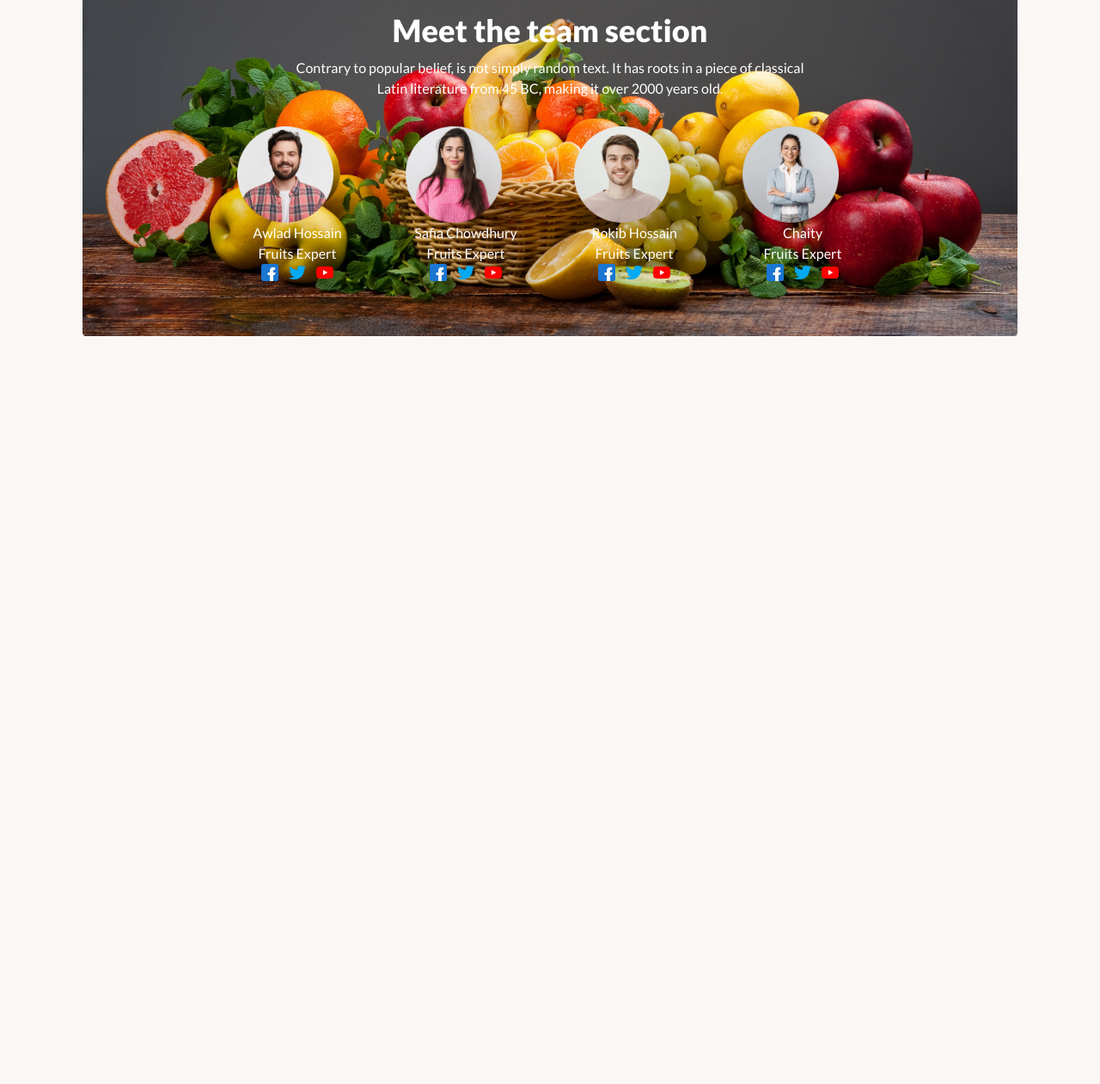
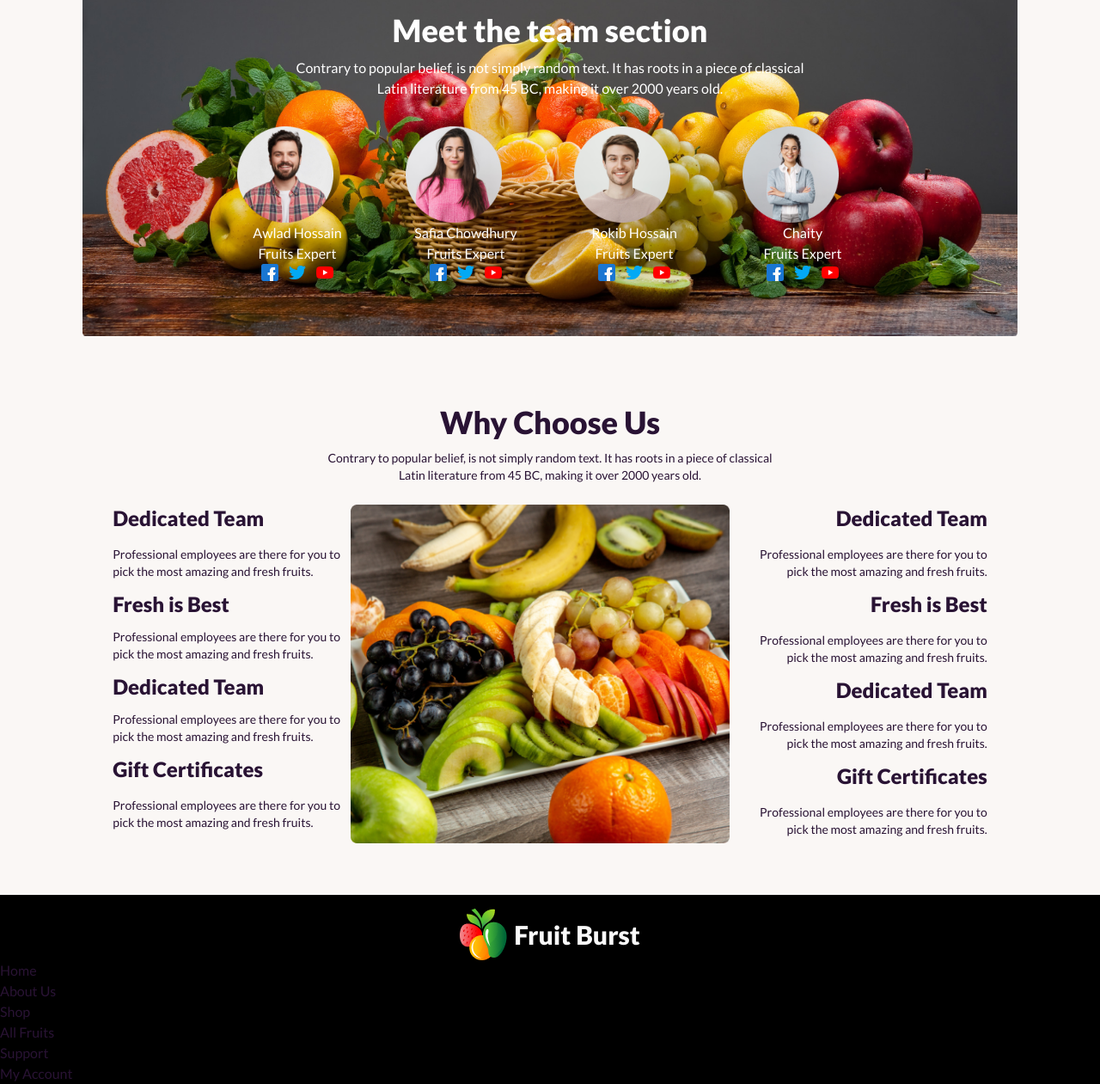
Before and after one commit to mariful999/assaigment-3, a plain HTML site: page index.html in a window 1280 px wide. Shown: the part 1370-2631 px from the top of the page at 86% size. Before the commit the page ends 1821 px from the top, so only its background shows below. Drawn offline with nearby package versions, Linux system fonts and the light colour scheme.

Commit message:
choose us scction

```diff
--- a/index.html
+++ b/index.html
@@ -229,18 +229,18 @@
   </body>
   <!-- Meet the team section -->
   <main class="max-w-screen-xl mx-auto px-8 md:px-16 lg:px-24 py-5 my-10">
-    <section class="bg-no-repeat bg-cover "
+    <section class="bg-no-repeat bg-cover sm:bg-cover"
     style="background-image: url(./images/banner1.png);">
       <div class="text-center text-white pt-16">
         <h1 class="p-3 text-4xl font-bold">Meet the team section</h1>
         <p class="pb-4"> Contrary to popular belief, is not simply random text. It has roots in a piece of classical <br> Latin literature from 45 BC, making it over 2000 years old.</p>
       </div>
-      <div class="text-white flex justify-center gap-14 pt-4">
+      <div class="text-white  md:flex justify-center gap-14 pt-4">
         <div class="text-center items-center">
-          <img class="w-[80%]" src="./images/member1.png" alt="" width="full">
+          <img class=" md:w-[80%] w-[50%]  " src="./images/member1.png" alt="" width="full">
           <h1>Awlad Hossain</h1>
           <p>Fruits Expert</p>
-          <div class="flex justify-center gap-3 pb-16">
+          <div class=" flex justify-center gap-3 pb-16">
             <a href=""><img class= "w-5" src="./images/facebook.png" alt=""></a>
             <a href=""><img class= "w-5" src="./images/twiter.png" alt=""></a>
             <a href=""><img class= "w-5" src="./images/youtube.png" alt=""></a>
@@ -248,17 +248,17 @@
 
         </div>
         <div class="text-center">
-          <img class="w-[80%]" src="./images/member2.png" alt="">
+          <img class="md:w-[80%] w-[50%]" src="./images/member2.png" alt="">
           <h1>Safia Chowdhury</h1>
           <p>Fruits Expert</p>
-          <div class="flex justify-center gap-3 pb-3">
+          <div class=" flex justify-center gap-3 pb-3">
             <a href=""><img class= "w-5" src="./images/facebook.png" alt=""></a>
             <a href=""><img class= "w-5" src="./images/twiter.png" alt=""></a>
             <a href=""><img class= "w-5" src="./images/youtube.png" alt=""></a>
           </div>
         </div>
         <div class="text-center">
-          <img class="w-[80%]" src="./images/member3.png" alt="">
+          <img class="md:w-[80%] w-[50%]" src="./images/member3.png" alt="">
           <h1>Rokib Hossain</h1>
           <p>Fruits Expert</p>
           <div class="flex justify-center gap-3 pb-3">
@@ -268,7 +268,7 @@
           </div>
         </div>
         <div class="text-center">
-          <img class="w-[80%]" src="./images/member4.png" alt="">
+          <img class="md:w-[80%] w-[50%]" src="./images/member4.png" alt="">
           <h1>Chaity</h1>
           <p>Fruits Expert</p>
             <div class="flex justify-center gap-3 pb-3">
@@ -278,10 +278,60 @@
           </div>
         </div>
       </div>
+  </main>
+  <!-- Why Choose Us -->
+  <main class="max-w-screen-xl mx-auto px-8 md:px-16 lg:px-24 py-5 my-10">
+    <section>
+      <div class="text-center">
+        <h1 class="text-4xl font-bold">Why Choose Us</h1>
+        <p class="text-sm mt-3">Contrary to popular belief, is not simply random text. It has roots in a piece of classical <br> Latin literature from 45 BC, making it over 2000 years old.</p>
+      </div>
+      <div class=" md:flex justify-center gap-3 mt-6">
+        <div>
+          <h1 class="text-2xl font-bold ">Dedicated Team</h1>
+          <p class="text-sm mt-4 ">Professional employees are there for you to <br> pick  the most amazing and fresh fruits.</p>
+          <h1 class="text-2xl font-bold mt-3">Fresh is Best</h1>
+          <p class="text-sm mt-3">Professional employees are there for you to <br> pick  the most amazing and fresh fruits.</p>
+          <h1 class="text-2xl font-bold mt-3">Dedicated Team</h1>
+          <p class="text-sm mt-3">Professional employees are there for you to <br> pick  the most amazing and fresh fruits.</p>
+          <h1 class="text-2xl font-bold mt-3">Gift Certificates</h1>
+          <p class="text-sm mt-4">Professional employees are there for you to <br> pick  the most amazing and fresh fruits.</p>
+        </div>
+        <div>
+          <img class="w-[95%]" src="./images/whychoose1.png" alt="">
+        </div>
+        <div>
+        <div class="text-right">
+          <h1 class="text-2xl font-bold ">Dedicated Team</h1>
+          <p class="text-sm mt-4">Professional employees are there for you to <br> pick  the most amazing and fresh fruits.</p>
+          <h1 class="text-2xl font-bold mt-3">Fresh is Best</h1>
+          <p class="text-sm mt-4 ">Professional employees are there for you to  <br> pick the most amazing and fresh fruits.</p>
+          <h1 class="text-2xl font-bold mt-3">Dedicated Team</h1>
+          <p class="text-sm mt-4">Professional employees are there for you to <br> pick  the most amazing and fresh fruits.</p>
+          <h1 class="text-2xl font-bold mt-3">Gift Certificates</h1>
+          <p class="text-sm mt-4">Professional employees are there for you to  <br> pick the most amazing and fresh fruits.</p>
+        </div>
+        </div>
+      </div>
     </section>
-    <!-- Why Choose Us -->
+
   </main>
-  <footer>
 
+  <footer class="bg-black">
+    <div>
+          <div class="flex justify-center text-zinc-50 pt-4 items-center gap-2">
+            <img src="./images/logo.png" alt="" />
+            <h1 class="text-3xl font-bold">Fruit Burst</h1>
+          </div>
+    </div>
+    <div>
+      <p>Home</p>
+      <p>About Us</p>
+      <p>Shop </p>
+      <p>All Fruits</p>
+      <p>Support</p>
+      <p>My Account</p>
+    </div>
+    <div></div>
   </footer>
 </html>
```
